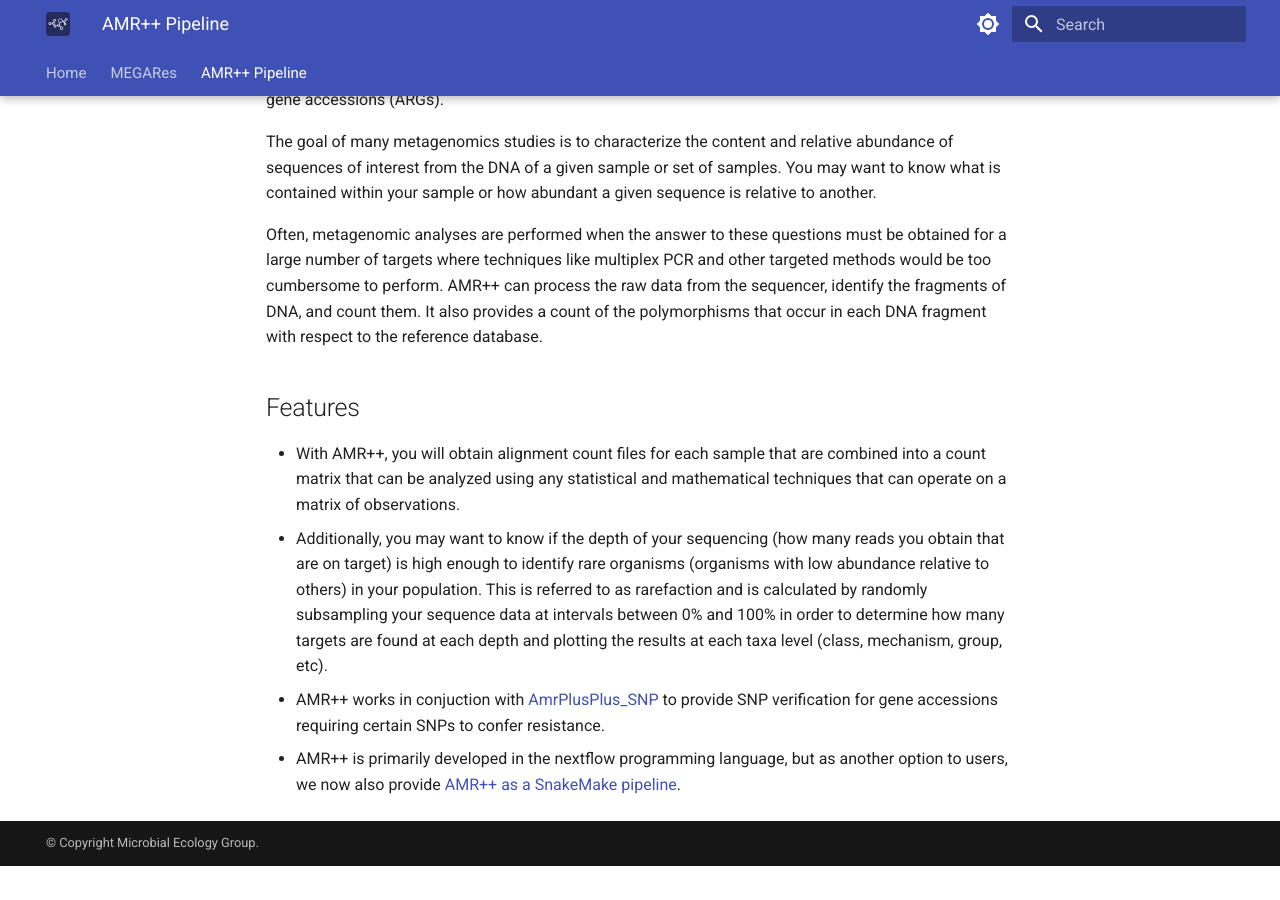
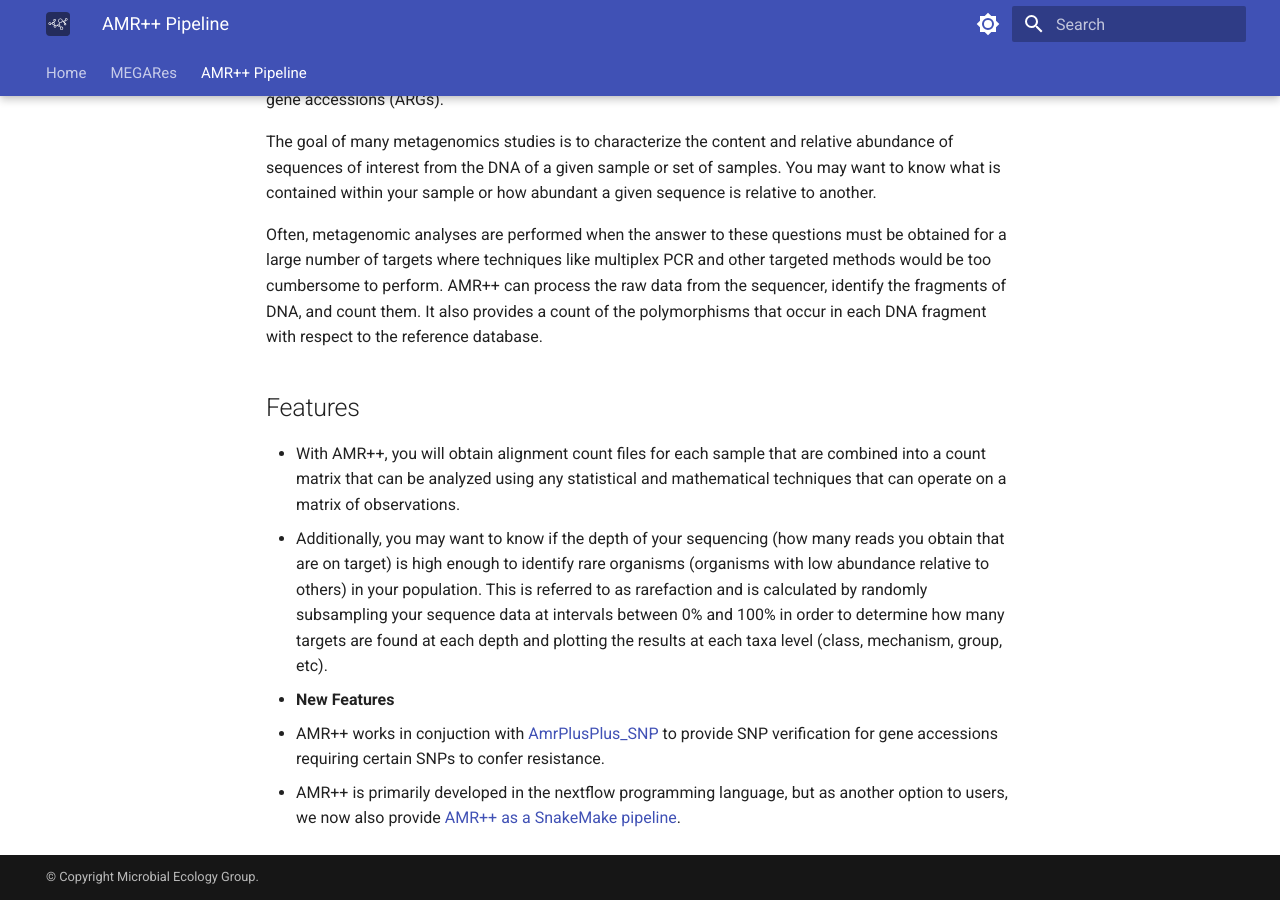
Before and after one commit to Microbial-Ecology-Group/meglab, an MkDocs documentation site: the page built from docs/amrplusplus/index.md, in a window 1280 px wide and 900 px high, scrolled down 820 px. Built offline with MkDocs 1.6.1 and Material for MkDocs 9.7.7, drawn with Linux system fonts in a browser that asks for light colours; before the commit the page ends 1686 px from its top, so only the background shows below that.

Commit message:
Update index.md

```diff
--- a/docs/amrplusplus/index.md
+++ b/docs/amrplusplus/index.md
@@ -16,5 +16,6 @@
 ## Features
 - With AMR++, you will obtain alignment count files for each sample that are combined into a count matrix that can be analyzed using any statistical and mathematical techniques that can operate on a matrix of observations.
 - Additionally, you may want to know if the depth of your sequencing (how many reads you obtain that are on target) is high enough to identify rare organisms (organisms with low abundance relative to others) in your population. This is referred to as rarefaction and is calculated by randomly subsampling your sequence data at intervals between 0% and 100% in order to determine how many targets are found at each depth and plotting the results at each taxa level (class, mechanism, group, etc).
-- AMR++ works in conjuction with [AmrPlusPlus_SNP](https://github.com/Isabella136/AmrPlusPlus_SNP) to provide SNP verification for gene accessions requiring certain SNPs to confer resistance.
-- AMR++ is primarily developed in the nextflow programming language, but as another option to users, we now also provide [AMR++ as a SnakeMake pipeline](https://github.com/jonathan-bravo/amrplusplus_v2).
+- **New Features**
+  - AMR++ works in conjuction with [AmrPlusPlus_SNP](https://github.com/Isabella136/AmrPlusPlus_SNP) to provide SNP verification for gene accessions requiring certain SNPs to confer resistance.
+  - AMR++ is primarily developed in the nextflow programming language, but as another option to users, we now also provide [AMR++ as a SnakeMake pipeline](https://github.com/jonathan-bravo/amrplusplus_v2).
```
